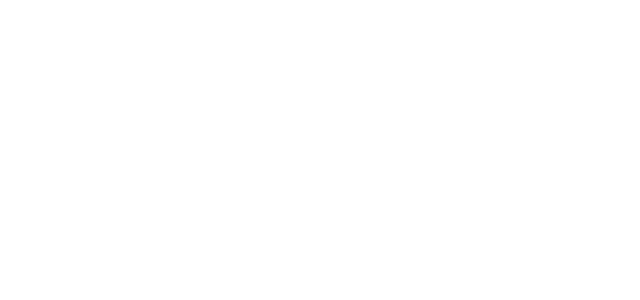
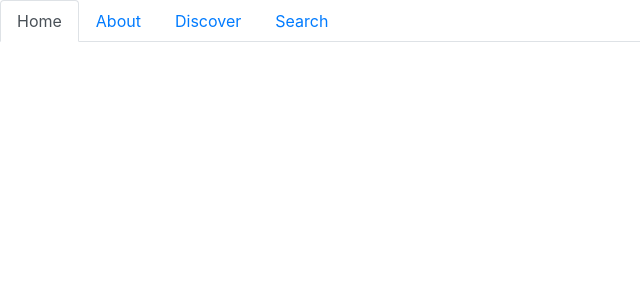
Before and after one commit to JohnDJake/pupster, a React (Create React App) app: page / in a window 1280 px wide. Shown: the top 300 px of the page, without its empty margins (0-640 px from the left). Built offline with nearby package versions, Linux system fonts and the light colour scheme.

Commit message:
navTabs done

```diff
--- a/src/components/NavTabs/index.js
+++ b/src/components/NavTabs/index.js
@@ -2,9 +2,27 @@
 import { Link, useLocation } from 'react-router-dom';
 
 export default function NavTabs() {
+    const location = useLocation();
     return (
         <div>
-
+            <ul className="nav nav-tabs">
+                <li className="nav item">
+                <Link to="/" className={location.pathname === "/" ? "nav-link active" : "nav-link"}>Home
+                </Link>
+                </li>
+                <li className="nav item">
+                <Link to="/about" className={location.pathname === "/about" ? "nav-link active" : "nav-link"}>About
+                </Link>
+                </li>
+                <li className="nav item">
+                <Link to="/discover" className={location.pathname === "/discover" ? "nav-link active" : "nav-link"}>Discover
+                </Link>
+                </li>
+                <li className="nav item">
+                <Link to="/search" className={location.pathname === "/search" ? "nav-link active" : "nav-link"}>Search
+                </Link>
+                </li>
+            </ul>
         </div>
     )
 }
```
